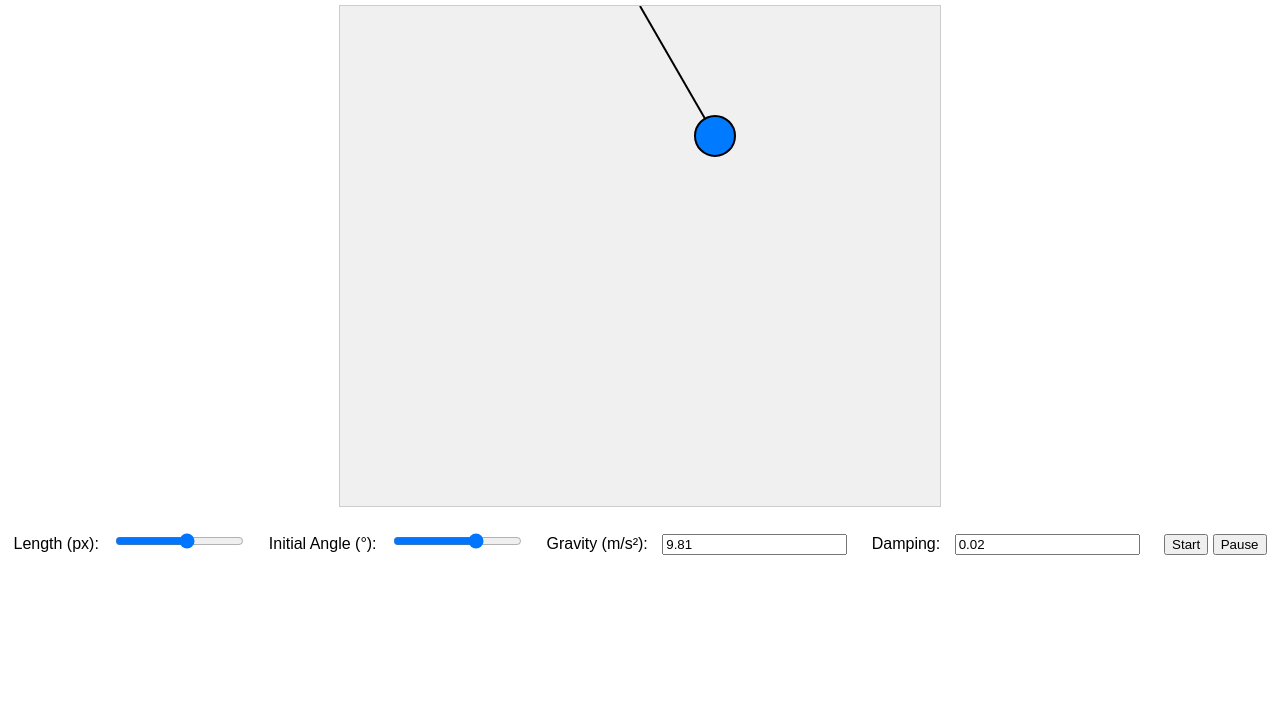
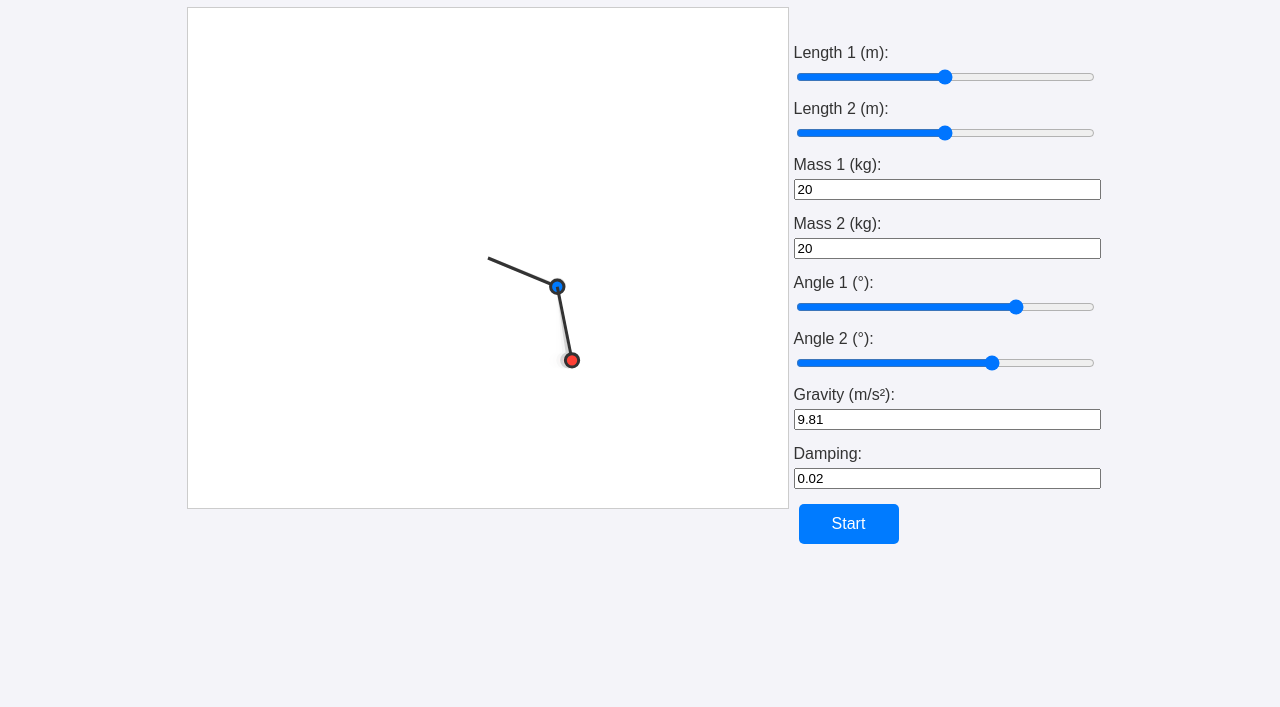
Before and after one commit to samchan1150/Triple-Pendulum-Simulator, a plain HTML site: page index.html in a window 1280 px wide. Shown: the part 93-800 px from the top of the page. Drawn offline with Linux system fonts and the light colour scheme.

Commit message:
Double Pendulum with styles

```diff
--- a/index.html
+++ b/index.html
@@ -10,20 +10,36 @@
     <canvas id="pendulumCanvas" width="600" height="500"></canvas>
 
     <div id="controls">
-        <label for="length">Length (px):</label>
-        <input type="range" id="length" min="0.2" max="2.5" value="1.5" step="0.001">
+        <!-- Lengths -->
+        <label for="length1">Length 1 (m):</label>
+        <input type="range" id="length1" min="0.5" max="2.5" value="1.5" step="0.01">
 
-        <label for="angle">Initial Angle (°):</label>
-        <input type="range" id="angle" min="-90" max="90" value="30">
+        <label for="length2">Length 2 (m):</label>
+        <input type="range" id="length2" min="0.5" max="2.5" value="1.5" step="0.01">
 
+        <!-- Masses -->
+        <label for="mass1">Mass 1 (kg):</label>
+        <input type="number" id="mass1" value="20" step="1">
+
+        <label for="mass2">Mass 2 (kg):</label>
+        <input type="number" id="mass2" value="20" step="1">
+
+        <!-- Angles -->
+        <label for="angle1">Angle 1 (°):</label>
+        <input type="range" id="angle1" min="-180" max="180" value="90">
+
+        <label for="angle2">Angle 2 (°):</label>
+        <input type="range" id="angle2" min="-180" max="180" value="60">
+
+        <!-- Gravity -->
         <label for="gravity">Gravity (m/s²):</label>
         <input type="number" id="gravity" value="9.81" step="0.1">
 
+        <!-- Damping -->
         <label for="damping">Damping:</label>
         <input type="number" id="damping" value="0.02" step="0.01">
 
         <button id="startBtn">Start</button>
-        <button id="pauseBtn">Pause</button>
     </div>
 
     <script src="script.js"></script>
--- a/script.js
+++ b/script.js
@@ -2,125 +2,31 @@ const canvas = document.getElementById('pendulumCanvas');
 const ctx = canvas.getContext('2d');
 
 // Scaling factor
-const scale = 100; // 100 pixels per meter
+const scale = 50; // 100 pixels per meter
 
 // Pendulum parameters
-let length = 1.5 * scale; // Length in pixels (1.5 meters)
-let angle = 30 * Math.PI / 180; // Convert degrees to radians
-let angleVelocity = 0;
-let angleAcceleration = 0;
-let gravity = 9.81 * scale; // Gravity in pixels/s²
+let length1 = 1.5 * scale; // Length of the first pendulum
+let mass1 = 20; // Mass of the first bob
+let angle1 = 90 * Math.PI / 180; // Initial angle in radians
+let angleVelocity1 = 0;
+let angleAcceleration1 = 0;
+
+let length2 = 1.5 * scale; // Length of the second pendulum
+let mass2 = 20; // Mass of the second bob
+let angle2 = -90 * Math.PI / 180; // Initial angle in radians
+let angleVelocity2 = 0;
+let angleAcceleration2 = 0;
+
+let gravity = 9.81 * scale;
 let damping = 0.02;
 let paused = true;
 let lastTimestamp = 0;
 
-// Store the initial conditions
-let initialAngle = angle;
-let initialAngleVelocity = 0;
-
 // Origin point
 const originX = canvas.width / 2;
-const originY = 0;
+const originY = canvas.height / 2;
 
-// Initialize controls
-const lengthSlider = document.getElementById('length');
-const angleSlider = document.getElementById('angle');
-const gravityInput = document.getElementById('gravity');
-const dampingInput = document.getElementById('damping');
-const startBtn = document.getElementById('startBtn');
-const pauseBtn = document.getElementById('pauseBtn');
-
-// Event listeners for controls
-lengthSlider.addEventListener('input', () => {
-    const lengthInMeters = parseFloat(lengthSlider.value);
-    length = lengthInMeters * scale; // Convert length to pixels
-
-    // Optionally reset the simulation
-    angle = initialAngle;
-    angleVelocity = 0;
-    angleAcceleration = 0;
-    draw();
-});
-
-angleSlider.addEventListener('input', () => {
-    initialAngle = parseFloat(angleSlider.value) * Math.PI / 180;
-    angle = initialAngle;
-    angleVelocity = 0;
-    angleAcceleration = 0;
-    draw();
-});
-
-gravityInput.addEventListener('input', () => {
-    const gravityValue = parseFloat(gravityInput.value);
-    gravity = gravityValue * scale; // Convert gravity to pixels/s²
-
-    // Optionally reset the simulation
-    angle = initialAngle;
-    angleVelocity = 0;
-    angleAcceleration = 0;
-    draw();
-});
-
-dampingInput.addEventListener('input', () => {
-    damping = parseFloat(dampingInput.value);
-});
-
-// Start button resets the simulation and starts it
-startBtn.addEventListener('click', () => {
-    // Reset simulation to initial conditions
-    angle = initialAngle;
-    angleVelocity = initialAngleVelocity;
-    angleAcceleration = 0;
-
-    // Reset timestamp
-    lastTimestamp = performance.now();
-
-    // Start the simulation if it was paused
-    if (paused) {
-        paused = false;
-        requestAnimationFrame(animate);
-    }
-});
-
-// Pause button toggles between pause and resume
-pauseBtn.addEventListener('click', () => {
-    paused = !paused; // Toggle pause state
-
-    if (!paused) {
-        // Resume the animation
-        lastTimestamp = performance.now();
-        requestAnimationFrame(animate);
-        pauseBtn.textContent = 'Pause';
-    } else {
-        // Update button text to 'Resume'
-        pauseBtn.textContent = 'Resume';
-    }
-});
-
-// Draw pendulum
-function draw() {
-    ctx.clearRect(0, 0, canvas.width, canvas.height);
-
-    // Calculate pendulum position
-    const bobX = originX + length * Math.sin(angle);
-    const bobY = originY + length * Math.cos(angle);
-
-    // Draw rod
-    ctx.beginPath();
-    ctx.moveTo(originX, originY);
-    ctx.lineTo(bobX, bobY);
-    ctx.strokeStyle = '#000';
-    ctx.lineWidth = 2;
-    ctx.stroke();
-
-    // Draw bob
-    ctx.beginPath();
-    ctx.arc(bobX, bobY, 20, 0, Math.PI * 2);
-    ctx.fillStyle = '#007BFF';
-    ctx.fill();
-    ctx.strokeStyle = '#000';
-    ctx.stroke();
-}
+// Initialize controls (as shown above)
 
 // Update physics
 function update(timestamp) {
@@ -128,15 +34,79 @@ function update(timestamp) {
     const deltaTime = (timestamp - lastTimestamp) / 1000; // Convert ms to seconds
     lastTimestamp = timestamp;
 
-    // Handle the initial call
     if (isNaN(deltaTime) || deltaTime <= 0) {
         return;
     }
 
-    // Formula: θ'' = -(g / L) * sin(θ) - damping * θ'
-    angleAcceleration = (-gravity / length) * Math.sin(angle) - damping * angleVelocity;
-    angleVelocity += angleAcceleration * deltaTime;
-    angle += angleVelocity * deltaTime;
+    // Equations of motion
+    const sin1 = Math.sin(angle1);
+    const sin2 = Math.sin(angle2);
+    const cos1 = Math.cos(angle1);
+    const cos2 = Math.cos(angle2);
+    const sin12 = Math.sin(angle1 - angle2);
+    const cos12 = Math.cos(angle1 - angle2);
+
+    const denom1 = (2 * mass1 + mass2 - mass2 * Math.cos(2 * angle1 - 2 * angle2));
+    const denom2 = denom1;
+
+    angleAcceleration1 = (-gravity * (2 * mass1 + mass2) * sin1 - mass2 * gravity * Math.sin(angle1 - 2 * angle2) - 2 * sin12 * mass2 * (angleVelocity2 * angleVelocity2 * length2 + angleVelocity1 * angleVelocity1 * length1 * cos12)) / (length1 * denom1);
+    angleAcceleration2 = (2 * sin12 * (angleVelocity1 * angleVelocity1 * length1 * (mass1 + mass2) + gravity * (mass1 + mass2) * cos1 + angleVelocity2 * angleVelocity2 * length2 * mass2 * cos12)) / (length2 * denom2);
+
+    // Apply damping
+    angleAcceleration1 -= damping * angleVelocity1;
+    angleAcceleration2 -= damping * angleVelocity2;
+
+    // Update velocities and angles
+    angleVelocity1 += angleAcceleration1 * deltaTime;
+    angleVelocity2 += angleAcceleration2 * deltaTime;
+    angle1 += angleVelocity1 * deltaTime;
+    angle2 += angleVelocity2 * deltaTime;
+}
+
+// Draw pendulum with trail effect
+function draw() {
+    // Semi-transparent background for trail effect
+    ctx.fillStyle = 'rgba(255, 255, 255, 0.8)';
+    ctx.fillRect(0, 0, canvas.width, canvas.height);
+
+    // Calculate positions
+    const bob1X = originX + length1 * Math.sin(angle1);
+    const bob1Y = originY + length1 * Math.cos(angle1);
+
+    const bob2X = bob1X + length2 * Math.sin(angle2);
+    const bob2Y = bob1Y + length2 * Math.cos(angle2);
+
+    // Draw first rod
+    ctx.beginPath();
+    ctx.moveTo(originX, originY);
+    ctx.lineTo(bob1X, bob1Y);
+    ctx.strokeStyle = '#333';
+    ctx.lineWidth = 3;
+    ctx.stroke();
+
+    // Draw first bob
+    ctx.beginPath();
+    ctx.arc(bob1X, bob1Y, mass1 / 3, 0, Math.PI * 2);
+    ctx.fillStyle = '#007BFF';
+    ctx.fill();
+    ctx.strokeStyle = '#333';
+    ctx.stroke();
+
+    // Draw second rod
+    ctx.beginPath();
+    ctx.moveTo(bob1X, bob1Y);
+    ctx.lineTo(bob2X, bob2Y);
+    ctx.strokeStyle = '#333';
+    ctx.lineWidth = 3;
+    ctx.stroke();
+
+    // Draw second bob
+    ctx.beginPath();
+    ctx.arc(bob2X, bob2Y, mass2 / 3, 0, Math.PI * 2);
+    ctx.fillStyle = '#FF4136';
+    ctx.fill();
+    ctx.strokeStyle = '#333';
+    ctx.stroke();
 }
 
 function animate(timestamp) {
@@ -149,3 +119,56 @@ function animate(timestamp) {
 
 // Initial draw
 draw();
+
+// Start the animation
+paused = false;
+requestAnimationFrame(animate);
+
+// Initialize controls
+const lengthSlider1 = document.getElementById('length1');
+const lengthSlider2 = document.getElementById('length2');
+const massInput1 = document.getElementById('mass1');
+const massInput2 = document.getElementById('mass2');
+const angleSlider1 = document.getElementById('angle1');
+const angleSlider2 = document.getElementById('angle2');
+const startBtn = document.getElementById('startBtn');
+
+// Event listeners for controls
+lengthSlider1.addEventListener('input', () => {
+    length1 = parseFloat(lengthSlider1.value) * scale;
+});
+lengthSlider2.addEventListener('input', () => {
+    length2 = parseFloat(lengthSlider2.value) * scale;
+});
+massInput1.addEventListener('input', () => {
+    mass1 = parseFloat(massInput1.value);
+});
+massInput2.addEventListener('input', () => {
+    mass2 = parseFloat(massInput2.value);
+});
+angleSlider1.addEventListener('input', () => {
+    angle1 = parseFloat(angleSlider1.value) * Math.PI / 180;
+});
+angleSlider2.addEventListener('input', () => {
+    angle2 = parseFloat(angleSlider2.value) * Math.PI / 180;
+});
+
+// Start button resets the simulation and starts it
+startBtn.addEventListener('click', () => {
+    // Reset simulation to initial conditions
+    angle1 = parseFloat(angleSlider1.value) * Math.PI / 180;
+    angle2 = parseFloat(angleSlider2.value) * Math.PI / 180;
+    angleVelocity1 = 0;
+    angleVelocity2 = 0;
+    angleAcceleration1 = 0;
+    angleAcceleration2 = 0;
+
+    // Reset timestamp
+    lastTimestamp = performance.now();
+
+    // Start the simulation if it was paused
+    if (paused) {
+        paused = false;
+        requestAnimationFrame(animate);
+    }
+});
--- a/styles.css
+++ b/styles.css
@@ -1,26 +1,62 @@
+
 body {
+    font-family: Arial, sans-serif;
+    background-color: #f4f4f9;
+    color: #333;
     text-align: center;
-    font-family: Arial, sans-serif;
-}
-
-h1 {
-    margin-top: 20px;
+    margin: 0;
+    padding: 20px;
 }
 
 #pendulumCanvas {
     border: 1px solid #ccc;
-    background-color: #f0f0f0;
+    background-color: #fff;
+    margin-bottom: 20px;
+}
+
+#controls {
+    display: inline-block;
+    text-align: left;
     margin-top: 20px;
 }
 
-#controls {
-    margin-top: 20px;
+label {
+    display: block;
+    margin: 5px 0;
 }
 
-#controls label {
-    margin-right: 10px;
+input[type="range"],
+input[type="number"] {
+    width: 100%;
+    margin-bottom: 10px;
 }
 
-#controls input {
-    margin-right: 20px;
+button {
+    margin: 5px;
+    padding: 10px 20px;
+    background-color: #007BFF;
+    color: #fff;
+    border: none;
+    border-radius: 5px;
+    cursor: pointer;
 }
+
+button:hover {
+    background-color: #0056b3;
+}
+
+
+#startBtn {
+    width: 100px; /* Fixed width */
+    height: 40px; /* Fixed height */
+    background-color: #007BFF;
+    color: #fff;
+    border: none;
+    border-radius: 5px;
+    cursor: pointer;
+    font-size: 16px;
+}
+
+#startBtn:hover {
+    background-color: #0056b3;
+}
```
